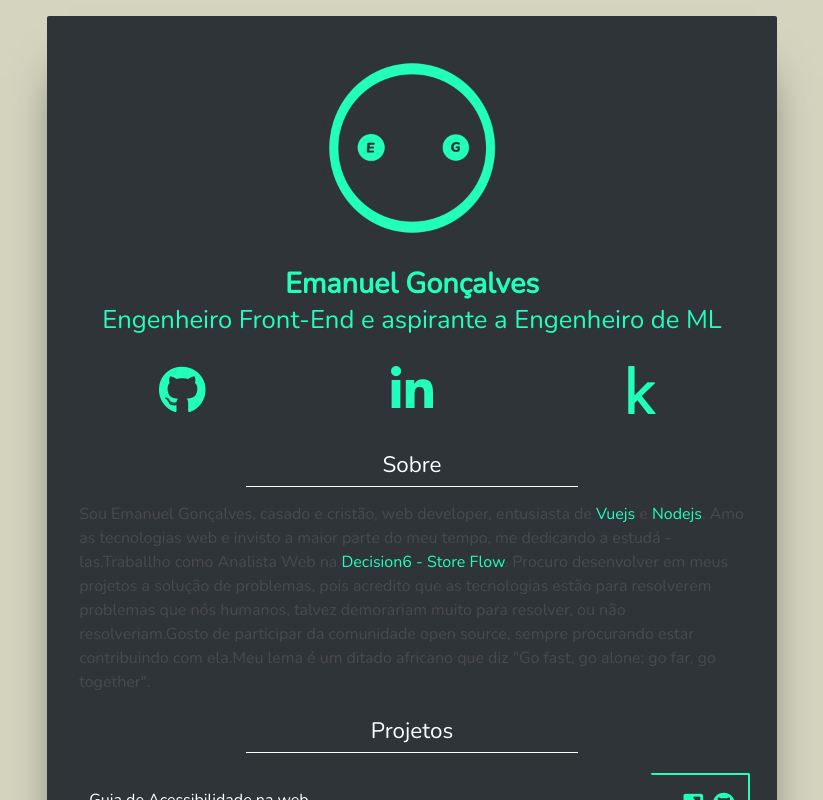
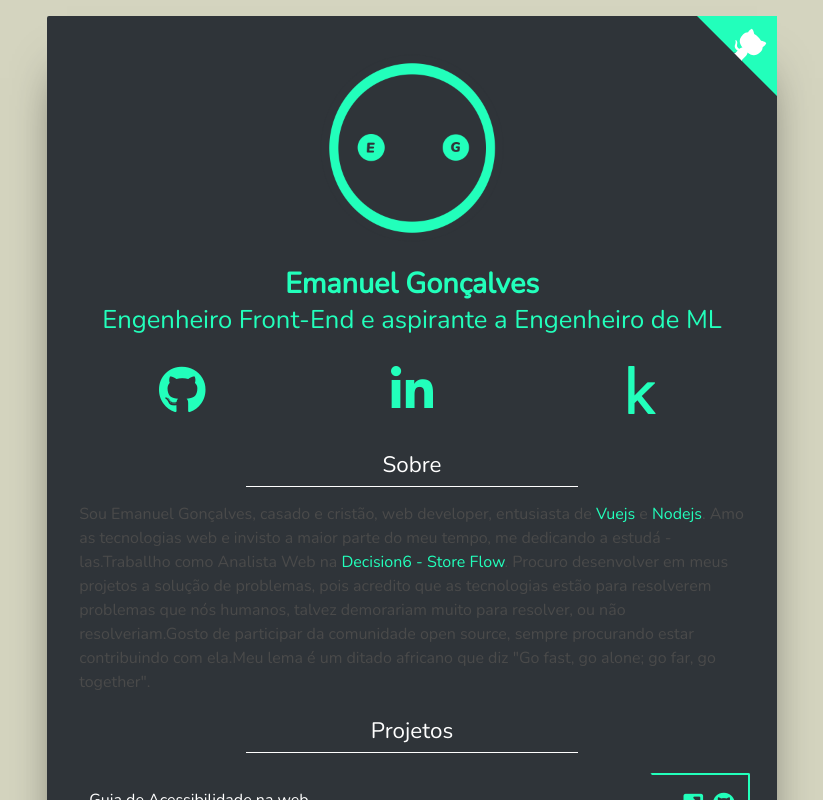
Before and after one commit to emanuelgsouza/emanuelgsouza.dev, a Nuxt app: page / in a window 1280 px wide. Shown: the top 800 px of the page, without its empty margins (228-1051 px from the left). Built offline with nearby package versions, Linux system fonts and the light colour scheme.

Commit message:
add GithubConner

```diff
--- a/modules/Home/Layout.vue
+++ b/modules/Home/Layout.vue
@@ -1,6 +1,8 @@
 <template>
   <div class="site_container">
     <div class="main_site_container">
+      <GithubConner />
+
       <HomeHeader />
 
       <HomeAbout />
@@ -17,6 +19,7 @@
 import HomeAbout from './components/About'
 import HomeProjects from './components/Projects'
 import HomeContacts from './components/Contacts'
+import GithubConner from './components/GithubConner'
 
 export default {
   name: 'HomeLayout',
@@ -24,7 +27,8 @@
     HomeHeader,
     HomeAbout,
     HomeProjects,
-    HomeContacts
+    HomeContacts,
+    GithubConner
   }
 }
 </script>
@@ -40,6 +44,7 @@
   background-color: $gray
 
   .main_site_container
+    position: relative
     width: 60%
     margin: 0 auto
     padding: 2em
--- /dev/null
+++ b/modules/Home/components/GithubConner.vue
@@ -0,0 +1,64 @@
+<template functional>
+  <a
+    href="https://github.com/emanuelgsouza/emanuelgsouza.dev"
+    class="github-corner"
+    aria-label="View source on GitHub"
+    target="_blanck"
+  >
+    <svg
+      width="80"
+      height="80"
+      viewBox="0 0 250 250"
+      style="fill:#2FB; color:#fff; position: absolute; top: 0; border: 0; right: 0;"
+      aria-hidden="true"
+    >
+      <path d="M0,0 L115,115 L130,115 L142,142 L250,250 L250,0 Z"></path>
+      <path
+        d="M128.3,109.0 C113.8,99.7 119.0,89.6 119.0,89.6 C122.0,82.7 120.5,78.6 120.5,78.6 C119.2,72.0 123.4,76.3 123.4,76.3 C127.3,80.9 125.5,87.3 125.5,87.3 C122.9,97.6 130.6,101.9 134.4,103.2"
+        fill="currentColor"
+        style="transform-origin: 130px 106px;"
+        class="octo-arm"
+      ></path>
+      <path
+        d="M115.0,115.0 C114.9,115.1 118.7,116.5 119.8,115.4 L133.7,101.6 C136.9,99.2 139.9,98.4 142.2,98.6 C133.8,88.0 127.5,74.4 143.8,58.0 C148.5,53.4 154.0,51.2 159.7,51.0 C160.3,49.4 163.2,43.6 171.4,40.1 C171.4,40.1 176.1,42.5 178.8,56.2 C183.1,58.6 187.2,61.8 190.9,65.4 C194.5,69.0 197.7,73.2 200.1,77.6 C213.8,80.2 216.3,84.9 216.3,84.9 C212.7,93.1 206.9,96.0 205.4,96.6 C205.1,102.4 203.0,107.8 198.3,112.5 C181.9,128.9 168.3,122.5 157.7,114.1 C157.9,116.9 156.7,120.9 152.7,124.9 L141.0,136.5 C139.8,137.7 141.6,141.9 141.8,141.8 Z"
+        fill="currentColor"
+        class="octo-body"
+      ></path>
+    </svg>
+  </a>
+</template>
+
+<script>
+export default {
+  name: 'HomeGithubHibbon',
+  functional: true
+}
+</script>
+
+<style>
+.github-corner:hover .octo-arm {
+  animation: octocat-wave 560ms ease-in-out;
+}
+@keyframes octocat-wave {
+  0%,
+  100% {
+    transform: rotate(0);
+  }
+  20%,
+  60% {
+    transform: rotate(-25deg);
+  }
+  40%,
+  80% {
+    transform: rotate(10deg);
+  }
+}
+@media (max-width: 500px) {
+  .github-corner:hover .octo-arm {
+    animation: none;
+  }
+  .github-corner .octo-arm {
+    animation: octocat-wave 560ms ease-in-out;
+  }
+}
+</style>
```
